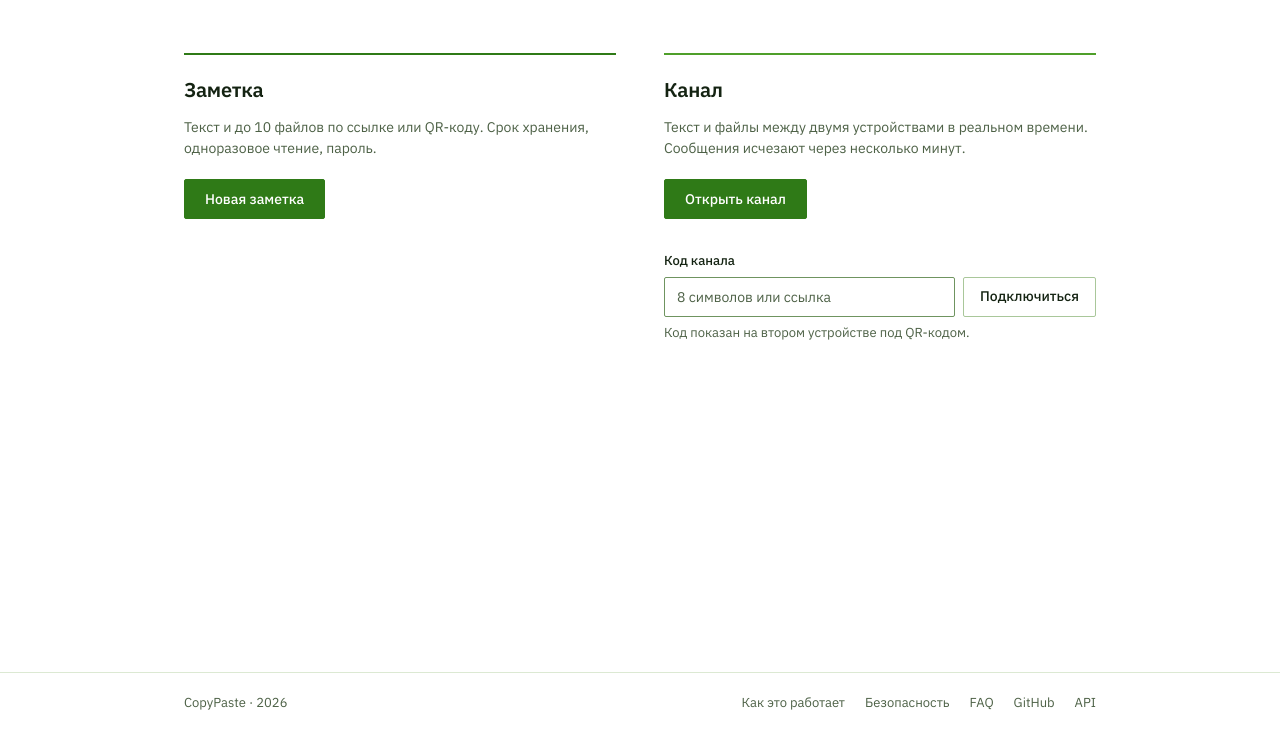
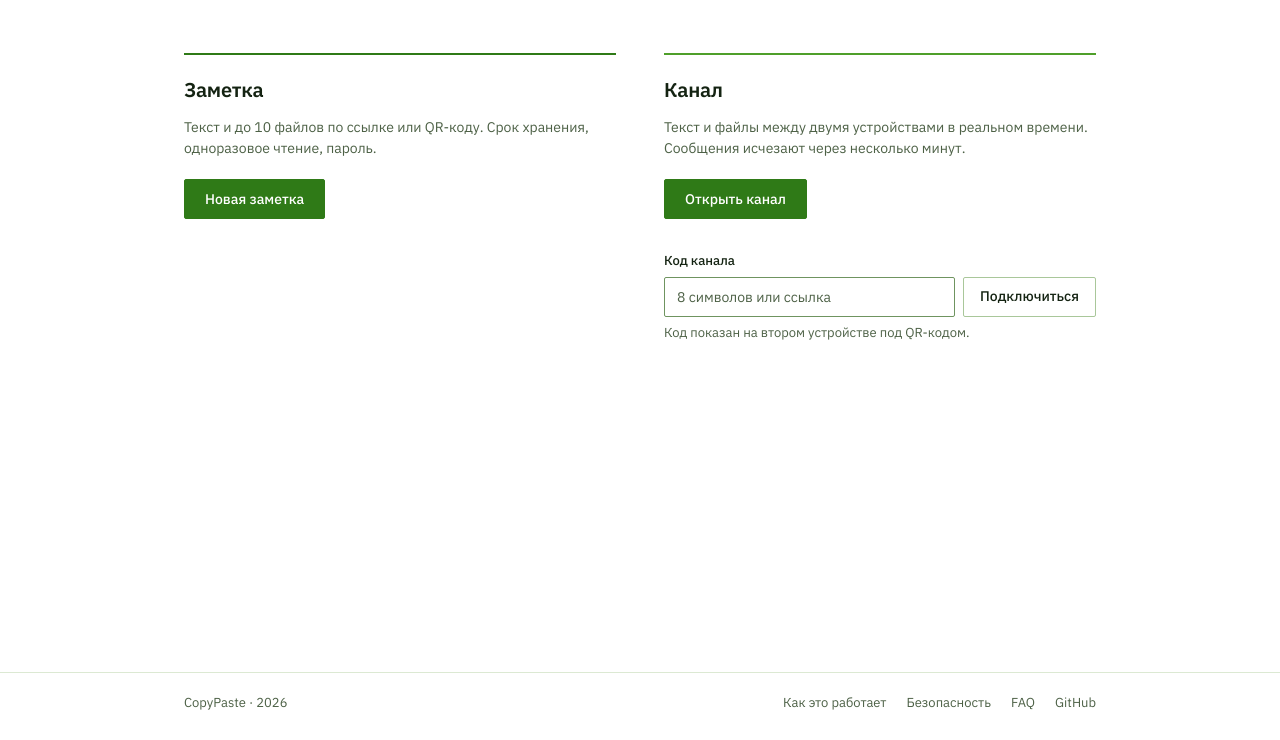
Before and after one commit to zkuzmine-dot/CopyPaste, a plain HTML site: page app/static/index.html in a window 1280 px wide. Shown: the part 60-800 px from the top of the page. Drawn offline with Linux system fonts and the light colour scheme.

Commit message:
Homework from Tyler: drop API link from footer

```diff
--- a/app/static/index.html
+++ b/app/static/index.html
@@ -380,7 +380,6 @@
         <a href="/about#security">Безопасность</a>
         <a href="/about#faq">FAQ</a>
         <a href="https://github.com/zkuzmine-dot/CopyPaste">GitHub</a>
-        <a href="/docs">API</a>
       </nav>
     </div>
   </footer>
```
